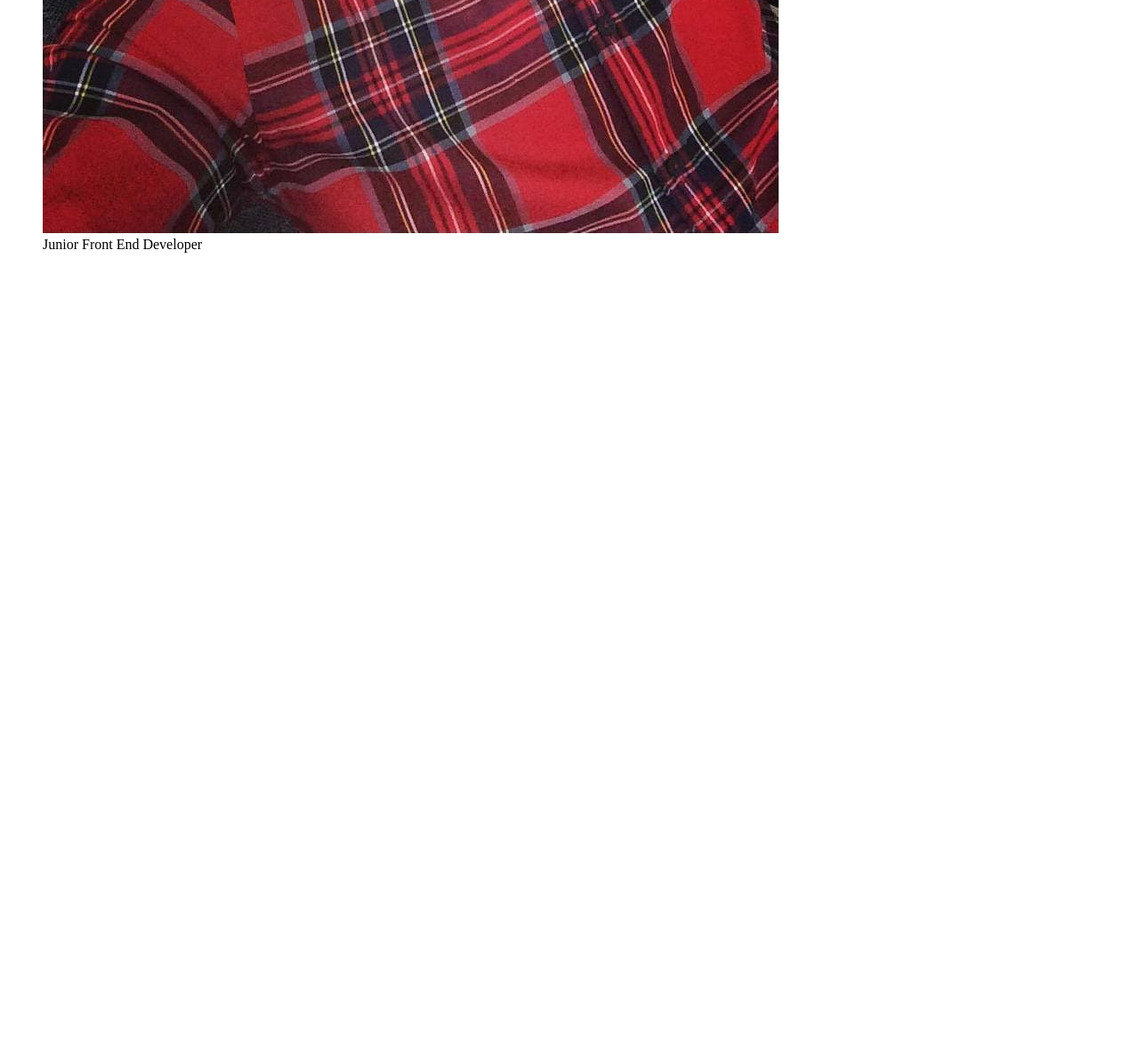
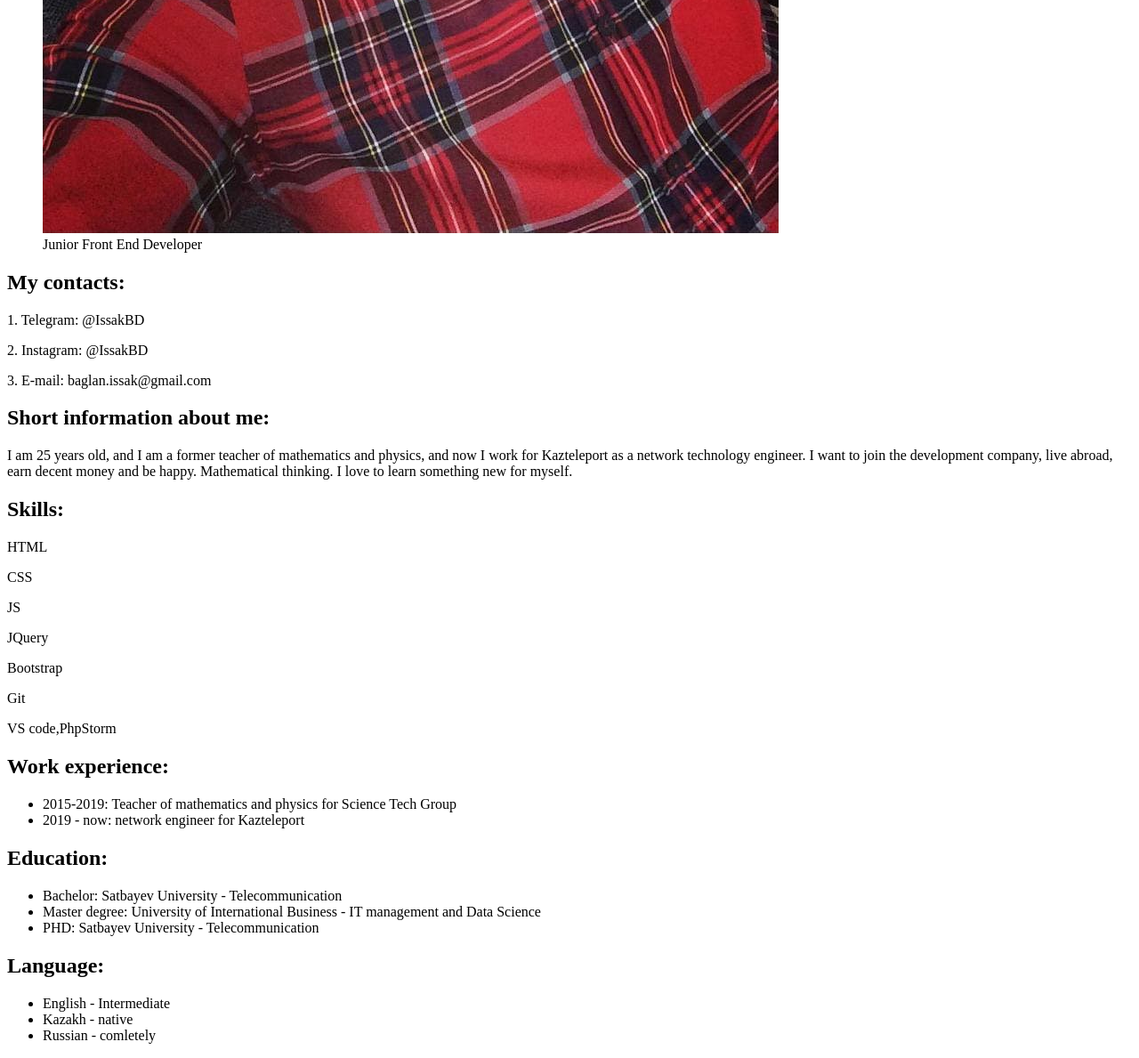
Before and after one commit to IssakBD/rsschool-cv, a plain HTML site: page index.html in a window 1280 px wide. Shown: the part 879-2068 px from the top of the page at 89% size. Before the commit the page ends 1179 px from the top, so only its background shows below. Drawn offline with Linux system fonts and the light colour scheme.

Commit message:
feat: finish html

```diff
--- a/index.html
+++ b/index.html
@@ -10,19 +10,76 @@
 </head>
 
 <body>
-    <section id = 'cv-container'>
+    <section id='cv-container'>
         <header>
             <h1>CV</h1>
         </header>
         <main>
-            <section id = 'cv-title'>
+            <section id='cv-title'>
                 <h2 id='name'>Baglan Issak</h2>
                 <figure id='my-photo'>
                     <img src="Baglan.jpg" alt="My photo">
                     <figcaption>Junior Front End Developer</figcaption>
                 </figure>
             </section>
-            <section id = 'cv-main-body'>
+            <section id='cv-main-body'>
+                <section id='cv-contacts'>
+                    <h2>My contacts:</h2>
+                    <p>
+                        1. Telegram: @IssakBD
+                    </p>
+                    <p>
+                        2. Instagram: @IssakBD
+                    </p>
+                    <p>
+                        3. E-mail: baglan.issak@gmail.com
+                    </p>
+                </section>
+
+                <section id='cv-info-short-info'>
+                    <h2>Short information about me:</h2>
+                    <p>I am 25 years old, and I am a former teacher of mathematics and physics, and now I work for
+                        Kazteleport as a network technology engineer. I want to join the development company, live
+                        abroad, earn decent money and be happy. Mathematical thinking. I love to learn something new for
+                        myself.</p>
+                </section>
+
+                <section id='cv-info-skills'>
+                    <h2>Skills:</h2>
+                    <p>HTML</p>
+                    <p>CSS</p>
+                    <p>JS</p>
+                    <p>JQuery</p>
+                    <p>Bootstrap</p>
+                    <p>Git</p>
+                    <p>VS code,PhpStorm</p>
+                </section>
+
+                <section id = 'cv-info-work-experience'>
+                    <h2>Work experience:</h2>
+                    <ul>
+                        <li>2015-2019: Teacher of mathematics and physics for Science Tech Group</li>
+                        <li>2019 - now: network engineer for Kazteleport</li>
+                    </ul>
+                </section>
+
+                <section id = 'cv-info-education'>
+                    <h2>Education:</h2>
+                    <ul>
+                        <li>Bachelor: Satbayev University - Telecommunication</li>
+                        <li>Master degree: University of International Business - IT management and Data Science</li>
+                        <li>PHD: Satbayev University - Telecommunication</li>
+                    </ul>
+                </section>
+
+                <section id = 'cv-info-languages'>
+                    <h2>Language:</h2>
+                    <ul>
+                        <li>English - Intermediate</li>
+                        <li>Kazakh - native</li>
+                        <li>Russian - comletely</li>
+                    </ul>
+                </section>
 
             </section>
         </main>
```
